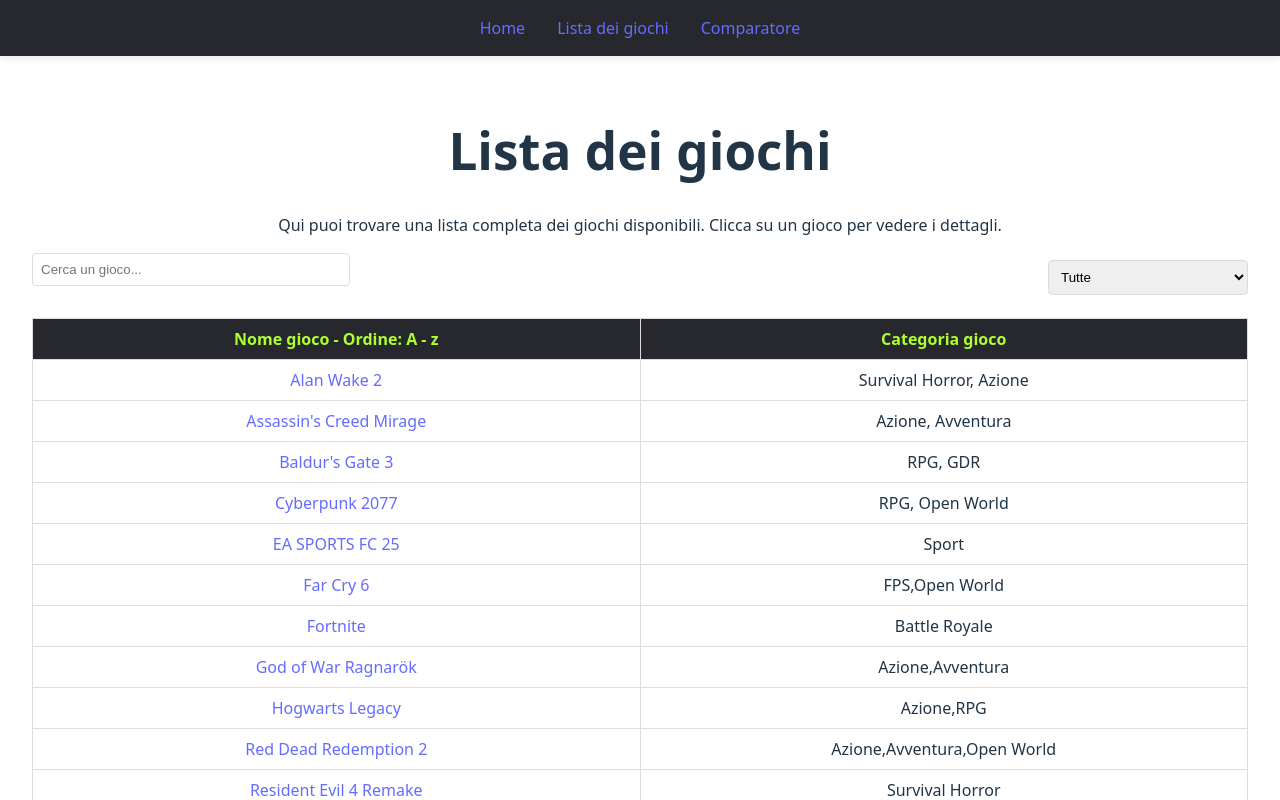
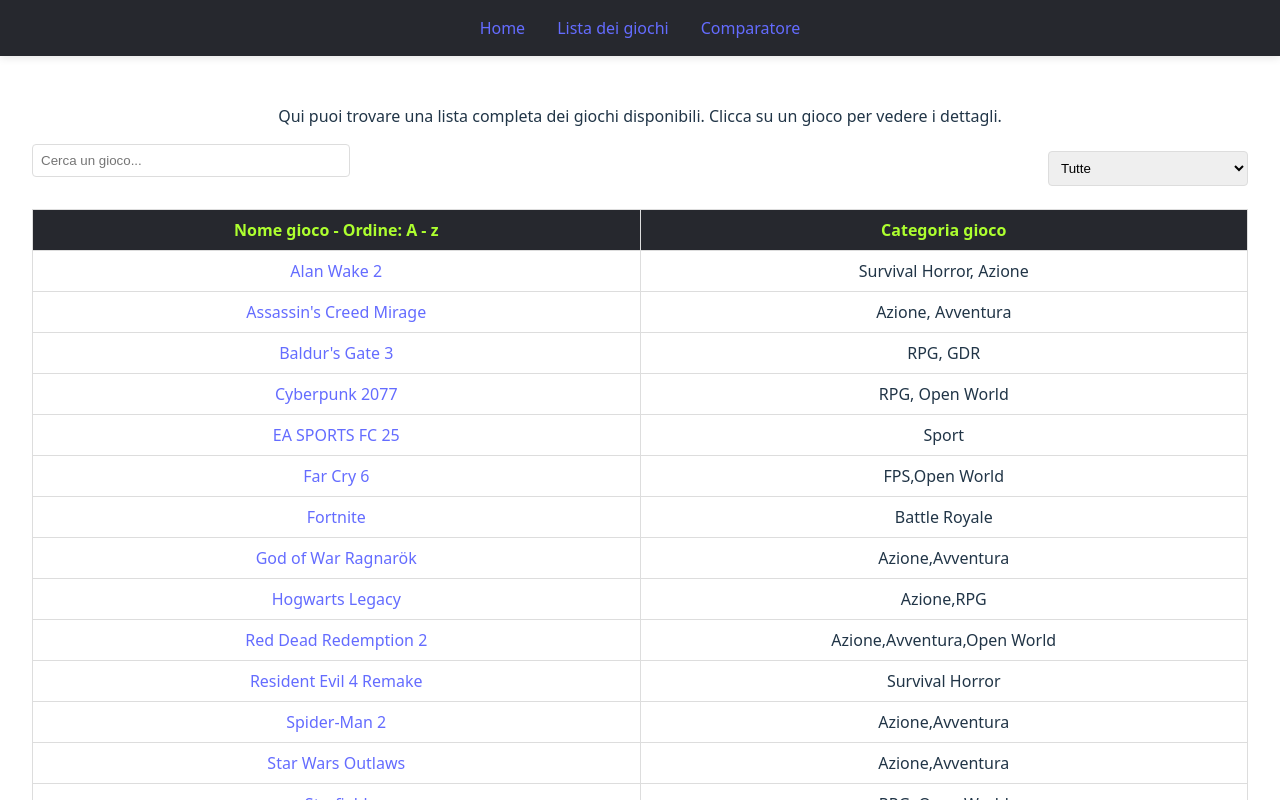
Before and after one commit to VincenzoIuliano/progetto-finale-spec-frontend-front, a React (Vite) app: page /gamelist in a window 1280 px wide. Shown: the top 800 px of the page. Built offline with nearby package versions, Linux system fonts and the light colour scheme.

Commit message:
Remove titles from ComparatorPage and GamesPages for a cleaner UI

```diff
--- a/src/pages/ComparatorPage.jsx
+++ b/src/pages/ComparatorPage.jsx
@@ -16,7 +16,6 @@
 
   return (
     <div className="comparator-page">
-      <h1>Comparatore di Giochi</h1>
       <p>
         Qui puoi confrontare i giochi in base a diverse caratteristiche. Seleziona i giochi che vuoi confrontare e visualizza le loro differenze.
       </p>
--- a/src/pages/GamesPages.jsx
+++ b/src/pages/GamesPages.jsx
@@ -68,7 +68,6 @@
 
   return (
     <div className="games-pages">
-      <h1>Lista dei giochi</h1>
       <p>
         Qui puoi trovare una lista completa dei giochi disponibili. Clicca su un
         gioco per vedere i dettagli.
```
